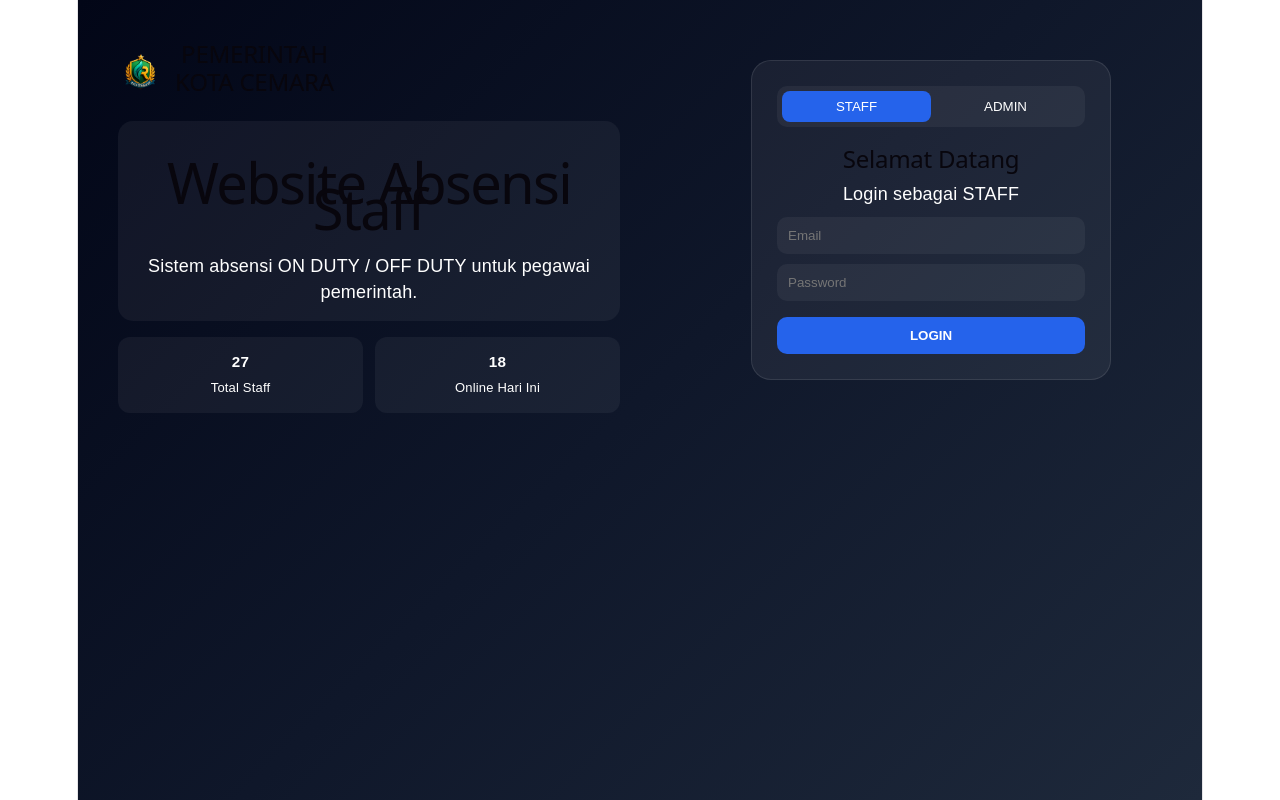
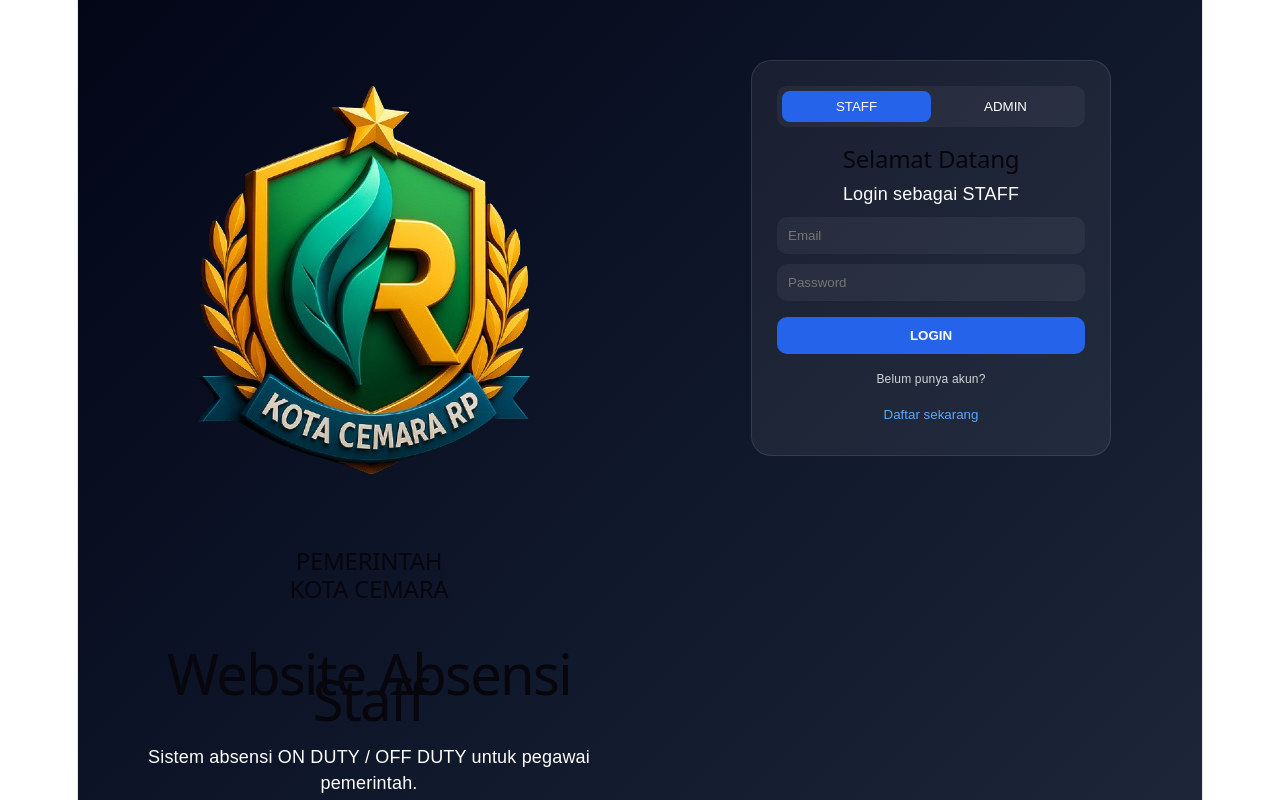
Before and after one commit to MixueUnnlimited/absensi-pemerintah-kota-cemara, a React (Vite) app: page / in a window 1280 px wide. Built offline with nearby package versions, Linux system fonts and the light colour scheme.

Commit message:
add register feature login page supabase

```diff
--- a/src/pages/Login.jsx
+++ b/src/pages/Login.jsx
@@ -6,13 +6,33 @@ export default function Login({ onLogin }) {
   const [email, setEmail] = useState('')
   const [password, setPassword] = useState('')
   const [role, setRole] = useState('staff')
+  const [mode, setMode] = useState('login') // 🔥 login / register
 
-  const handleLogin = async () => {
+  const handleAuth = async () => {
     if (!email || !password) {
       alert('Email dan password wajib diisi')
       return
     }
 
+    // 🔥 REGISTER
+    if (mode === 'register') {
+      const { data, error } = await supabase.auth.signUp({
+        email,
+        password
+      })
+
+      if (error) {
+        alert(error.message)
+        return
+      }
+
+      alert('Akun berhasil dibuat, silakan login')
+
+      setMode('login')
+      return
+    }
+
+    // 🔥 LOGIN
     const { error } = await supabase.auth.signInWithPassword({
       email,
       password
@@ -58,6 +78,7 @@ export default function Login({ onLogin }) {
       <div className="right">
         <div className="loginBox">
 
+          {/* ROLE TAB */}
           <div className="tab">
             <button
               className={role === 'staff' ? 'active' : ''}
@@ -74,8 +95,15 @@ export default function Login({ onLogin }) {
             </button>
           </div>
 
-          <h2>Selamat Datang</h2>
-          <p>Login sebagai {role.toUpperCase()}</p>
+          <h2>
+            {mode === 'login' ? 'Selamat Datang' : 'Buat Akun Baru'}
+          </h2>
+
+          <p>
+            {mode === 'login'
+              ? `Login sebagai ${role.toUpperCase()}`
+              : `Daftar sebagai ${role.toUpperCase()}`}
+          </p>
 
           <input
             type="email"
@@ -91,13 +119,37 @@ export default function Login({ onLogin }) {
             onChange={(e) => setPassword(e.target.value)}
           />
 
-          <button className="loginBtn" onClick={handleLogin}>
-            LOGIN
+          <button className="loginBtn" onClick={handleAuth}>
+            {mode === 'login' ? 'LOGIN' : 'DAFTAR'}
           </button>
+
+          {/* SWITCH MODE */}
+          <p style={{ marginTop: 12, fontSize: 12, opacity: 0.8, textAlign: 'center' }}>
+            {mode === 'login'
+              ? 'Belum punya akun?'
+              : 'Sudah punya akun?'}
+          </p>
+
+          <button
+            onClick={() => setMode(mode === 'login' ? 'register' : 'login')}
+            style={{
+              marginTop: 6,
+              width: '100%',
+              padding: 8,
+              borderRadius: 10,
+              border: 'none',
+              background: 'transparent',
+              color: '#60a5fa',
+              cursor: 'pointer'
+            }}
+          >
+            {mode === 'login' ? 'Daftar sekarang' : 'Login sekarang'}
+          </button>
+
         </div>
       </div>
 
-      {/* STYLE FIX FINAL */}
+      {/* STYLE (biarin punyamu tetap, ini tidak saya ubah biar aman) */}
       <style>{`
         * {
           box-sizing: border-box;
@@ -119,61 +171,21 @@ export default function Login({ onLogin }) {
           color: white;
         }
 
-        /* 🔥 LEFT FIX */
         .left {
           flex: 1;
           padding: 40px;
-
           display: flex;
           flex-direction: column;
           justify-content: flex-start;
-
           gap: 16px;
-
-          /* ❌ HAPUS FIX HEIGHT */
-          overflow: visible;
         }
 
-        /* 🔥 RIGHT FIX */
         .right {
           flex: 1;
           display: flex;
           justify-content: center;
           align-items: flex-start;
-
           padding: 60px 20px;
-        }
-
-        .logoBox {
-          display: flex;
-          align-items: center;
-          gap: 12px;
-        }
-
-        .logoBox img {
-          width: 45px;
-          height: 45px;
-          object-fit: contain;
-        }
-
-        .cardInfo {
-          background: rgba(255,255,255,0.05);
-          padding: 16px;
-          border-radius: 15px;
-        }
-
-        .stats {
-          display: flex;
-          gap: 12px;
-        }
-
-        .stats div {
-          flex: 1;
-          background: rgba(255,255,255,0.05);
-          padding: 12px;
-          border-radius: 12px;
-          text-align: center;
-          font-size: 13px;
         }
 
         .loginBox {
@@ -234,14 +246,9 @@ export default function Login({ onLogin }) {
           background: #1d4ed8;
         }
 
-        /* 🔥 MOBILE */
         @media (max-width: 900px) {
           .container {
             flex-direction: column;
-          }
-
-          .left {
-            padding: 20px;
           }
 
           .right {
```
